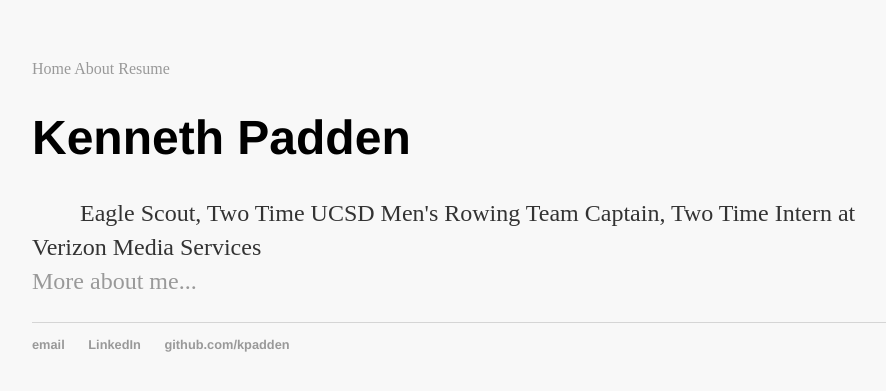
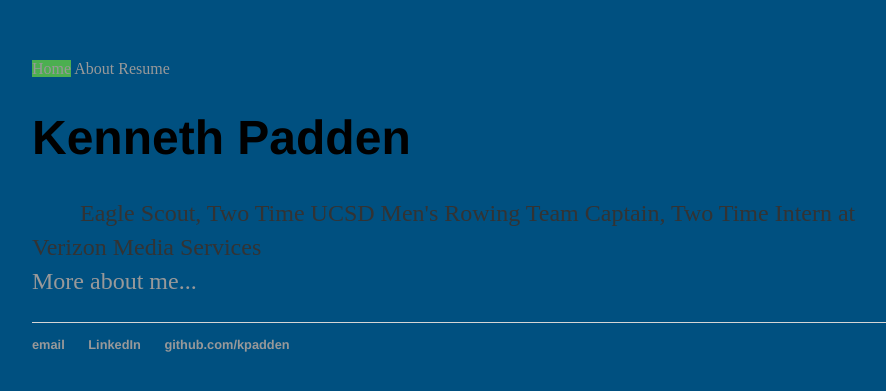
Before and after one commit to kpadden/kpadden.github.io, a Jekyll site: the page built from index.html, in a window 1280 px wide. Shown: the top 391 px of the page, without its empty margins (160-1046 px from the left). Built offline with Jekyll 4.4.1, drawn with Linux system fonts in a browser that asks for light colours.

Commit message:
Update main.css

```diff
--- a/css/main.css
+++ b/css/main.css
@@ -1,18 +1,47 @@
 body {
     margin: 60px auto;
     width: 70%;
-    background-color: #f8f8f8;
+    background-color: #005080;
 }
 
+.navbar {
+  width: 100%;
+  background-color: #555;
+  overflow: auto;
+}
+
+.navbar a {
+  float: left;
+  padding: 60px;
+  color: white;
+  text-decoration: none;
+  font-size: 17px;
+}
+
+.navbar a:hover {
+  background-color: #000;
+}
+
+.active {
+  background-color: #4CAF50;
+}
+
+@media screen and (max-width: 500px) {
+  .navbar a {
+    float: none;
+    display: block;
+  }
+}
+/*
 .sidenav {
-    height: 100%; /* Full-height: remove this if you want "auto" height */
-    width: 160px; /* Set the width of the sidebar */
-    position: fixed; /* Fixed Sidebar (stay in place on scroll) */
-    z-index: 1; /* Stay on top */
-    top: 0; /* Stay at the top */
+    height: 100%;
+    width: 160px;
+    position: fixed;
+    z-index: 1;
+    top: 0;
     left: 0;
     background-color: #005080;
-    overflow-x: hidden; /* Disable horizontal scroll */
+    overflow-x: hidden;
     padding-top: 60px;
 }
 
@@ -32,7 +61,7 @@ body {
   .sidenav {padding-top: 15px;}
   .sidenav a {font-size: 18px;}
 }
-
+*/
 footer ul {
     font-size: 1em;
     font-family:'Helvetica', 'Arial', 'Sans-Serif';
```
